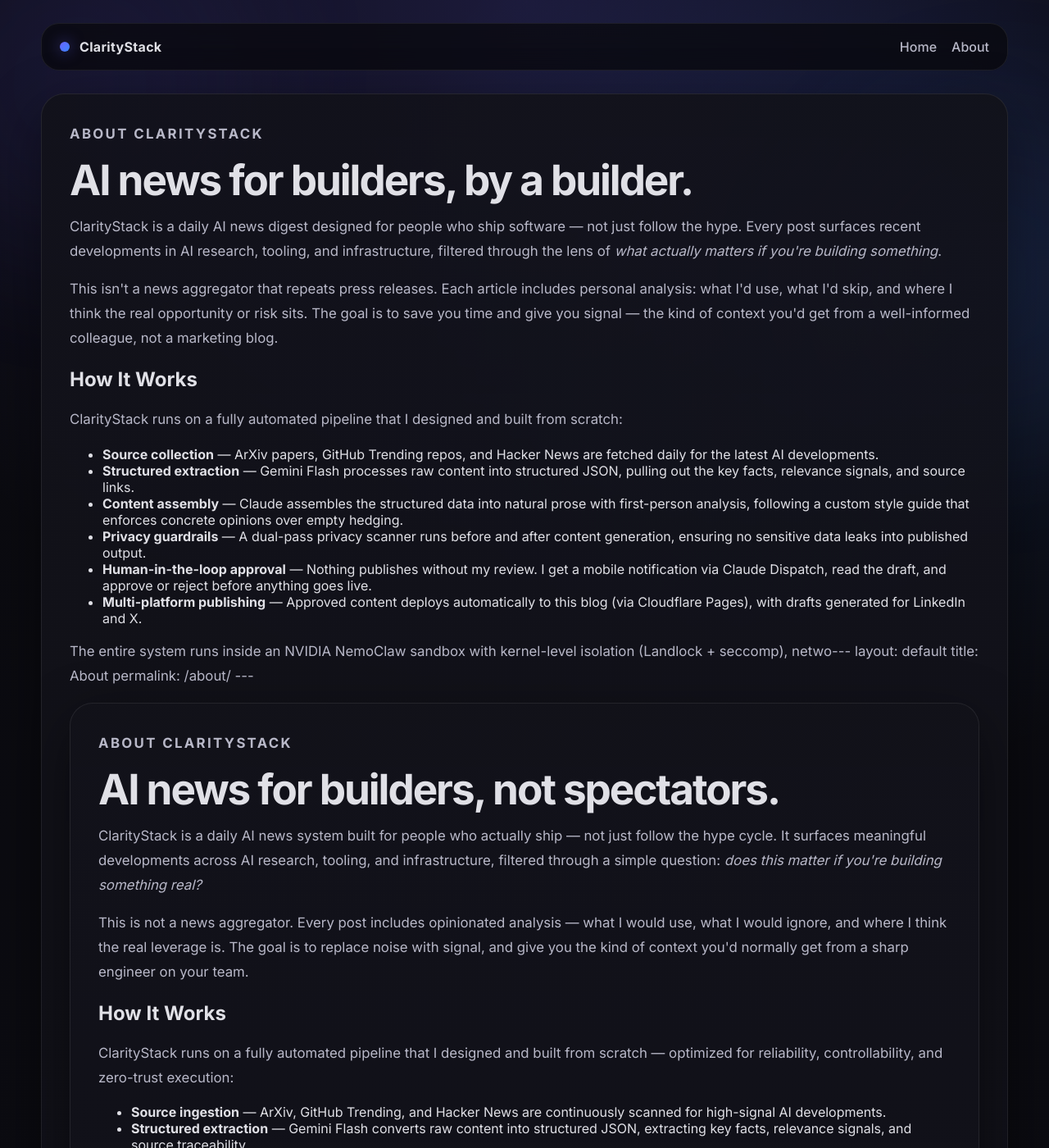
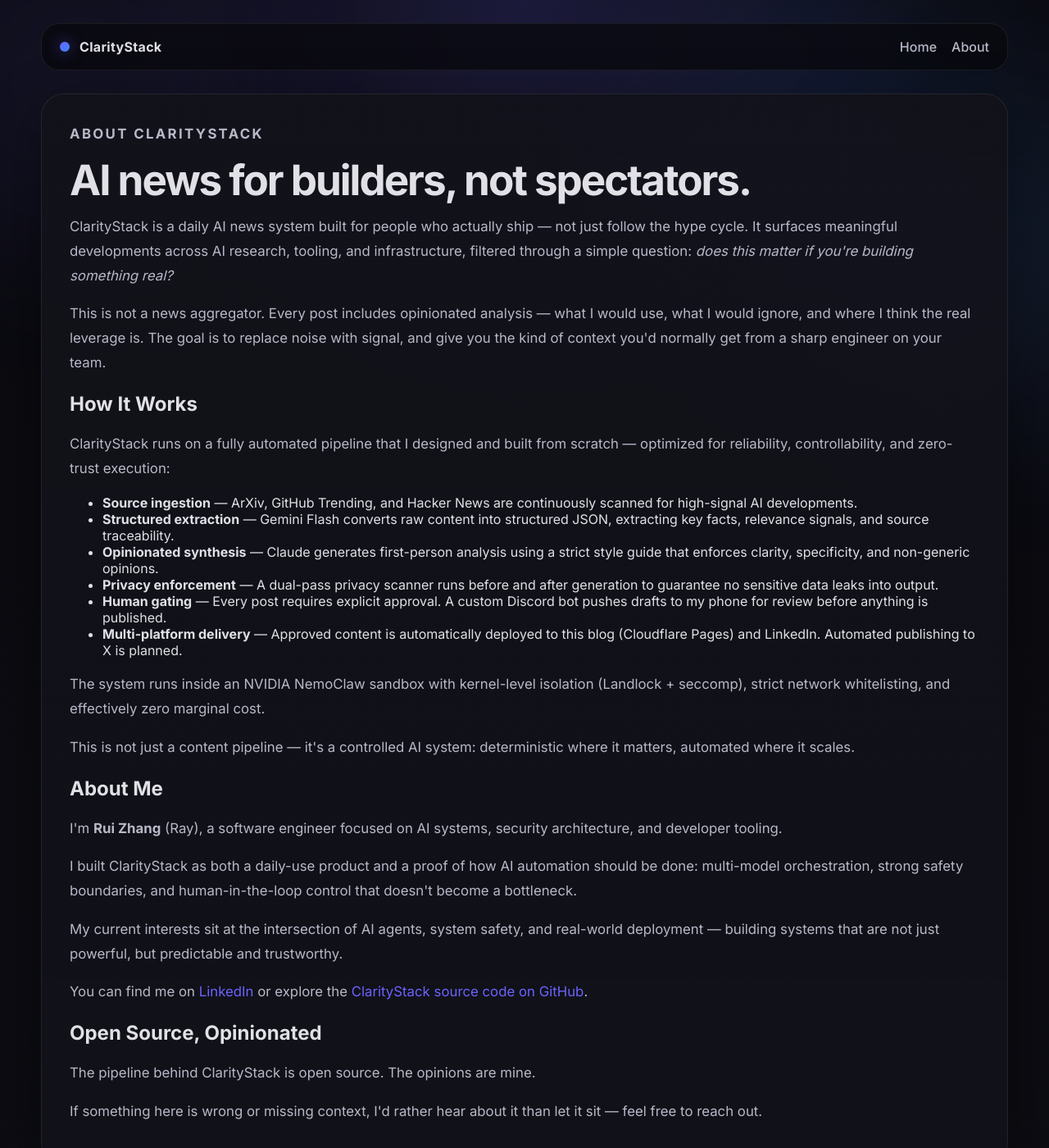
Before and after one commit to RayZYunYan/ClarityStack, a Jekyll site: the page built from site/about.md, in a window 1280 px wide and 1400 px high. Shown: the whole window at 82% size. Built offline with Jekyll 4.4.1, drawn with Linux system fonts in a browser that asks for light colours; some of the changed text lies outside the part shown.

Commit message:
updated about.md

```diff
--- a/site/about.md
+++ b/site/about.md
@@ -1,31 +1,4 @@
 ---
-layout: default
-title: About
-permalink: /about/
----
-
-<section class="prose-block">
-  <p class="eyebrow">About ClarityStack</p>
-  <h1>AI news for builders, by a builder.</h1>
-
-  <p>ClarityStack is a daily AI news digest designed for people who ship software — not just follow the hype. Every post surfaces recent developments in AI research, tooling, and infrastructure, filtered through the lens of <em>what actually matters if you're building something</em>.</p>
-
-  <p>This isn't a news aggregator that repeats press releases. Each article includes personal analysis: what I'd use, what I'd skip, and where I think the real opportunity or risk sits. The goal is to save you time and give you signal — the kind of context you'd get from a well-informed colleague, not a marketing blog.</p>
-
-  <h2>How It Works</h2>
-
-  <p>ClarityStack runs on a fully automated pipeline that I designed and built from scratch:</p>
-
-  <ul>
-    <li><strong>Source collection</strong> — ArXiv papers, GitHub Trending repos, and Hacker News are fetched daily for the latest AI developments.</li>
-    <li><strong>Structured extraction</strong> — Gemini Flash processes raw content into structured JSON, pulling out the key facts, relevance signals, and source links.</li>
-    <li><strong>Content assembly</strong> — Claude assembles the structured data into natural prose with first-person analysis, following a custom style guide that enforces concrete opinions over empty hedging.</li>
-    <li><strong>Privacy guardrails</strong> — A dual-pass privacy scanner runs before and after content generation, ensuring no sensitive data leaks into published output.</li>
-    <li><strong>Human-in-the-loop approval</strong> — Nothing publishes without my review. I get a mobile notification via Claude Dispatch, read the draft, and approve or reject before anything goes live.</li>
-    <li><strong>Multi-platform publishing</strong> — Approved content deploys automatically to this blog (via Cloudflare Pages), with drafts generated for LinkedIn and X.</li>
-  </ul>
-
-  <p>The entire system runs inside an NVIDIA NemoClaw sandbox with kernel-level isolation (Landlock + seccomp), netwo---
 layout: default
 title: About
 permalink: /about/
@@ -70,24 +43,7 @@
 
   <p>The pipeline behind ClarityStack is open source. The opinions are mine.</p>
 
-  <p>If something here is wrong or missing context, I’d rather hear about it than let it sit — feel free to reach out.</p>
-</section>
-
-<footer class="about-footer">
-  <p>&copy; 2026 Rui Zhang. All rights reserved. All original content on this site is the intellectual property of the author. Unauthorized reproduction or distribution is prohibited. Source material referenced in articles remains the property of its respective owners and is cited for commentary and analysis purposes under fair use.</p>
-</footer>rk whitelisting, and zero additional monthly cost.</p>
-
-  <h2>About Me</h2>
-
-  <p>I'm <strong>Rui Zhang</strong> (Ray), a software engineer focused on AI systems, security architecture, and developer tooling. I built ClarityStack as both a daily-use tool and a demonstration of what a well-designed AI automation pipeline looks like — multi-model orchestration, zero-trust security, and human governance that doesn't slow things down.</p>
-
-  <p>I'm particularly interested in the intersection of AI agent safety, content automation, and practical engineering — building systems that are useful <em>and</em> trustworthy.</p>
-
-  <p>You can find me on <a href="https://www.linkedin.com/in/ray-zhang-cs-cn">LinkedIn</a> or check out the <a href="https://github.com/RayZYunYan/ClarityStack">ClarityStack source code on GitHub</a>.</p>
-
-  <h2>Open Source, Opinionated</h2>
-
-  <p>ClarityStack's pipeline code is open source. The opinions in every article are mine. If I've gotten something wrong, I welcome the correction — reach out on any of the platforms above.</p>
+  <p>If something here is wrong or missing context, I'd rather hear about it than let it sit — feel free to reach out.</p>
 </section>
 
 <footer class="about-footer">
```
